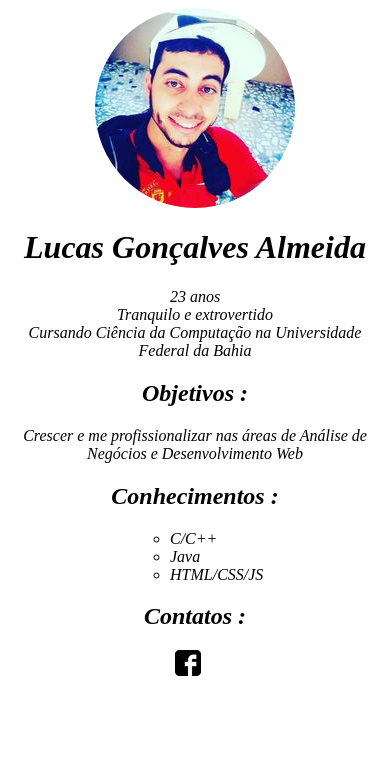
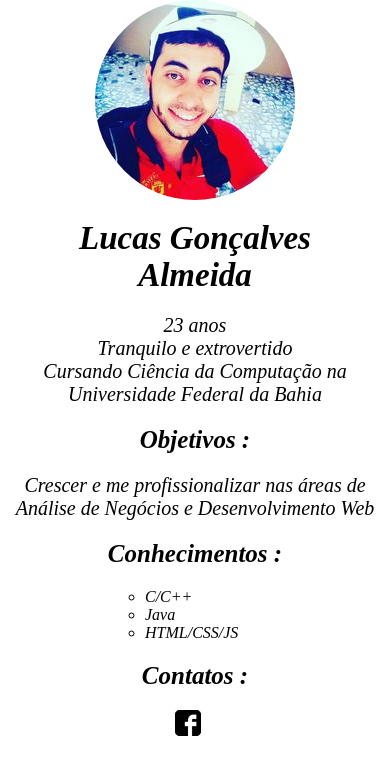
Before and after one commit to LuuckaS/LuuckaS.github.io, a plain HTML site: page index.html in a window 390 px wide. Drawn offline with Linux system fonts and the light colour scheme.

Commit message:
Responsivo

```diff
--- a/css/style.css
+++ b/css/style.css
@@ -1,15 +1,38 @@
-h1,h2{
+/*========== RESET ========== */
+* {
+	margin: 0;
+	padding: 0;
+	font-size: 100%;
+	border: none;
+	outline: none;
+	font-weight: 300;
+	box-sizing: border-box;
+}
+
+h1{
+	margin: 20px;
 	font-style: italic;
 	text-align: center;
+	font-size: 33px;
+	font-weight: bold;
+}
+
+h2{
+	margin: 20px;
+	font-style: italic;
+	text-align: center;
+	font-size: 25px;
+	font-weight: bold;
 }
 
 p{
 	font-style: italic;
 	text-align: center;
+	font-size: 20px;
 }
 #lista{
 	font-style: italic;
- 	width: 130px; margin: 0 auto;
+ 	width: 100px; margin: 0 auto;
 }
 #icone{
  width: 40px; margin: 0 auto;
@@ -18,6 +41,7 @@ p{
 .circular {
 	width: 130px; margin: 0 auto;
 	width: 200px;
+	max-width: 100%;
 	height: 200px;
 	border-radius: 150px;
 	background: url(../img/pf.jpeg) no-repeat;
--- a/index.html
+++ b/index.html
@@ -3,6 +3,11 @@
 <head>
 	<title>Lucas Almeida</title>
 	<meta charset="utf-8">
+	<meta name="viewport" content="width=device-width, initial-scale=1">
+	<meta name="keywords" content="Lucas Gonçalves Almeida, Ciência da Computação">
+	<meta name="robots" content="index, follow">
+	<meta name="author" content="Lucas Gonçalves Almeida">
+
 	<link rel="stylesheet" href="css/style.css">
 </head>
 
```
